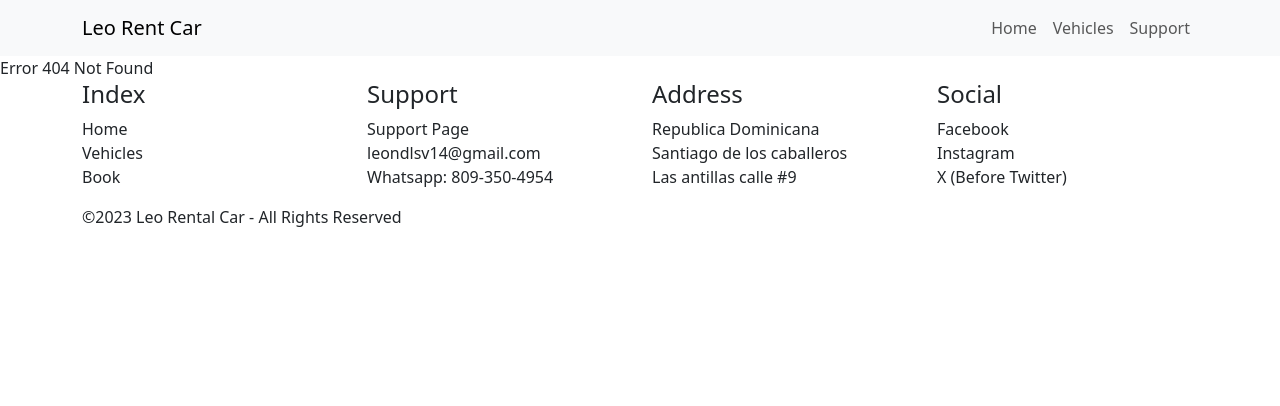
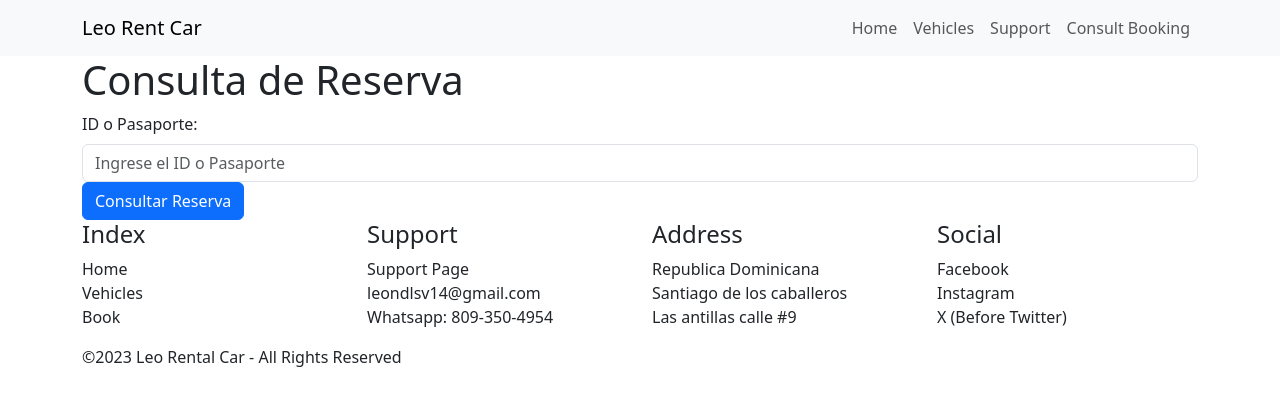
Before and after one commit to Leonardodlsv/Leocarrentalfront, a React (Vite) app: page /bookingcenter in a window 1280 px wide. Shown: the top 406 px of the page. Built offline with nearby package versions, Linux system fonts and the light colour scheme.

Commit message:
working on bookings

```diff
--- a/src/App.tsx
+++ b/src/App.tsx
@@ -3,10 +3,12 @@ import HomePage from "./Routes/HomePage";
 import Vehicles from "./Routes/Vehicles";
 import Booking from "./Routes/Booking";
 import Support from "./Routes/Support";
+import Booking_Center from "./Routes/Booking_Center";
 import NotFoundPage from "./Routes/NotFoundPage";
 import NavBar from "./Components/Navbar";
 import 'bootstrap/dist/css/bootstrap.min.css';
 import Footer from "./Components/Footer";
+
 
 
 export default function App() {
@@ -19,6 +21,7 @@ export default function App() {
           <Route path="/vehicles" element={<Vehicles />}/>
           <Route path="/booking" element={<Booking />}/>
           <Route path="/support" element={<Support />}/>
+          <Route path="/bookingcenter" element={<Booking_Center />}/>
           <Route path="*" element={<NotFoundPage />}/>
         </Routes>
 
--- a/src/Components/Navbar.tsx
+++ b/src/Components/Navbar.tsx
@@ -14,6 +14,7 @@ export default function NavBar() {
                     <Nav.Link as={Link} to="/" >Home</Nav.Link>
                     <Nav.Link as={Link} to="/vehicles">Vehicles</Nav.Link>
                     <Nav.Link as={Link} to="/support">Support</Nav.Link>
+                    <Nav.Link as={Link} to="/bookingcenter">Consult Booking</Nav.Link>
 
                 </Nav>
                 </Navbar.Collapse>
--- /dev/null
+++ b/src/Components/bookingcenter.tsx
@@ -0,0 +1,137 @@
+import React, { useState } from 'react';
+import { Form, Button, Container, Row, Col } from 'react-bootstrap';
+import axios from 'axios';
+
+function GetBook (){
+    interface Booking {
+        id: number;
+        full_name: string;
+        email: string;
+        country: number;
+        phone_number: string;
+        date_in: number;
+        date_out: string;
+        airport: string;
+        airline: string;
+        hourin: string;
+        hourout: string;
+        no_flight: string;
+        id_vehicles: number;
+    }
+
+    interface Vehicles {
+        brand: string;
+        model: string;
+        year: number;
+        price: number;
+        image: string;
+
+    }
+
+    const [id_passport, setIdPassport] = useState('');
+    const [booking, setBooking] = useState<Booking | null>(null);
+    const [errorMessage, setErrorMessage] = useState('');
+    const [vehicles, setVehicles] = useState<Vehicles | null>(null);
+
+    const handleIdPassportChange = (e: React.ChangeEvent<HTMLInputElement>) => {
+        setIdPassport(e.target.value);
+    };
+
+
+    const handleSubmit = async (e: React.FormEvent<HTMLFormElement>) => {
+        e.preventDefault();
+
+        try {
+            const response = await axios.get(`http://localhost:3001/booking/consult/${id_passport}`);
+            setBooking(response.data);
+            setErrorMessage('');
+            setVehicles(response.data.vehicles);
+        } catch (error) {
+            setBooking(null);
+            setVehicles(null);
+            setErrorMessage('No se pudo encontrar la reserva.');
+        }
+    };
+
+
+    return (
+        <Container>
+            <Row>
+                <Col>
+                    <h1>Consulta de Reserva</h1>
+                    <Form onSubmit={handleSubmit}>
+                        <Form.Group controlId="id_passport">
+                            <Form.Label>ID o Pasaporte:</Form.Label>
+                            <Form.Control
+                                type="text"
+                                placeholder="Ingrese el ID o Pasaporte"
+                                value={id_passport}
+                                onChange={handleIdPassportChange}
+                            />
+                        </Form.Group>
+                        <Button variant="primary" type="submit">
+                            Consultar Reserva
+                        </Button>
+                    </Form>
+                    {errorMessage && <p>{errorMessage}</p>}
+                </Col>
+            </Row>
+            {booking && (
+                <>
+                <Form.Group className="mb-3" controlId="full_name">
+                    <Form.Label>Full Name</Form.Label>
+                    <Form.Control type="text" value={booking.full_name} />
+                </Form.Group>
+                <Form.Group className="mb-3" controlId="email">
+                    <Form.Label>Email</Form.Label>
+                    <Form.Control type="email" value={booking.email} />
+                </Form.Group>
+                <Form.Group className="mb-3" controlId="country">
+                    <Form.Label>Country</Form.Label>
+                    <Form.Control type="text" value={booking.country} />
+                </Form.Group>
+                <Form.Group className="mb-3" controlId="phone_number">
+                    <Form.Label>Phone Number</Form.Label>
+                    <Form.Control type="text" value={booking.phone_number} />
+                </Form.Group>
+                <Form.Group className="mb-3" controlId="date_in">
+                    <Form.Label>Date In</Form.Label>
+                    <Form.Control type="text" value={booking.date_in} />
+                </Form.Group>
+                <Form.Group className="mb-3" controlId="hourin">
+                    <Form.Label>Hour In</Form.Label>
+                    <Form.Control type="text" value={booking.hourin} />
+                </Form.Group>
+                <Form.Group className="mb-3" controlId="date_out">
+                    <Form.Label>Date Out</Form.Label>
+                    <Form.Control type="text" value={booking.date_out} />
+                </Form.Group>
+                <Form.Group className="mb-3" controlId="hourout">
+                    <Form.Label>Hour Out</Form.Label>
+                    <Form.Control type="text" value={booking.hourout} />
+                </Form.Group>
+                <Form.Group className="mb-3" controlId="airport">
+                    <Form.Label>Airport</Form.Label>
+                    <Form.Control type="text" value={booking.airport} />
+                </Form.Group>
+                <Form.Group className="mb-3" controlId="airline">
+                    <Form.Label>Airline</Form.Label>
+                    <Form.Control type="text" value={booking.airline} />
+                </Form.Group>
+                <Form.Group className="mb-3" controlId="no_flight">
+                    <Form.Label>Number Of Flight</Form.Label>
+                    <Form.Control type="text" value={booking.no_flight} />
+                </Form.Group>
+
+                <img src={vehicles?.image} alt="Booked car" style={{ width: '100%' }} />
+                <p>Vehicle:{vehicles?.brand}{vehicles?.model}{vehicles?.year}</p>
+                <p>Price:{vehicles?.price} per day</p>
+                </>
+
+
+            )}
+        </Container>
+    );
+}
+
+export default GetBook;
--- a/src/Components/bookingform.tsx
+++ b/src/Components/bookingform.tsx
@@ -2,11 +2,13 @@ import Button from 'react-bootstrap/Button';
 import Form from 'react-bootstrap/Form';
 import React, { ChangeEvent, useState } from 'react';
 import axios from 'axios';
-import { useParams } from 'react-router-dom';
+import { useLocation } from 'react-router-dom';
 
 function Bookingpost() {
 
-    const { vehicles } = useParams();
+    const location = useLocation();
+    const queryParams = new URLSearchParams(location.search);
+    const id_vehicles = queryParams.get('vehicle');
 
 
     const [formData, setFormData] = useState({
@@ -22,7 +24,7 @@ function Bookingpost() {
         hour_in: '',
         date_out: '',
         hour_out: '',
-        id_vehicles: vehicles,
+        id_vehicles: Number(id_vehicles),
     });
 
 
@@ -57,7 +59,7 @@ function Bookingpost() {
             hour_in: '',
             date_out: '',
             hour_out: '',
-            id_vehicles: vehicles,
+            id_vehicles: Number(id_vehicles),
         });
         })
         .catch(error => {
@@ -69,8 +71,11 @@ function Bookingpost() {
 
     return (
 
+
+
         <Form className="m-5" onSubmit={handleSubmit}>
-            <Form.Group className="mb-3" controlId="email">
+
+        <Form.Group className="mb-3" controlId="email">
             <Form.Label>Email address</Form.Label>
             <Form.Control type="string" placeholder="Enter email" onChange={handleOnChange} name='email' value={formData.email} />
             <Form.Text className="text-muted">
--- /dev/null
+++ b/src/Routes/Booking_Center.tsx
@@ -0,0 +1,7 @@
+import GetBook from "../Components/bookingcenter"
+
+export default function Booking_Center() {
+    return (
+        <GetBook/>
+    )
+}
```
